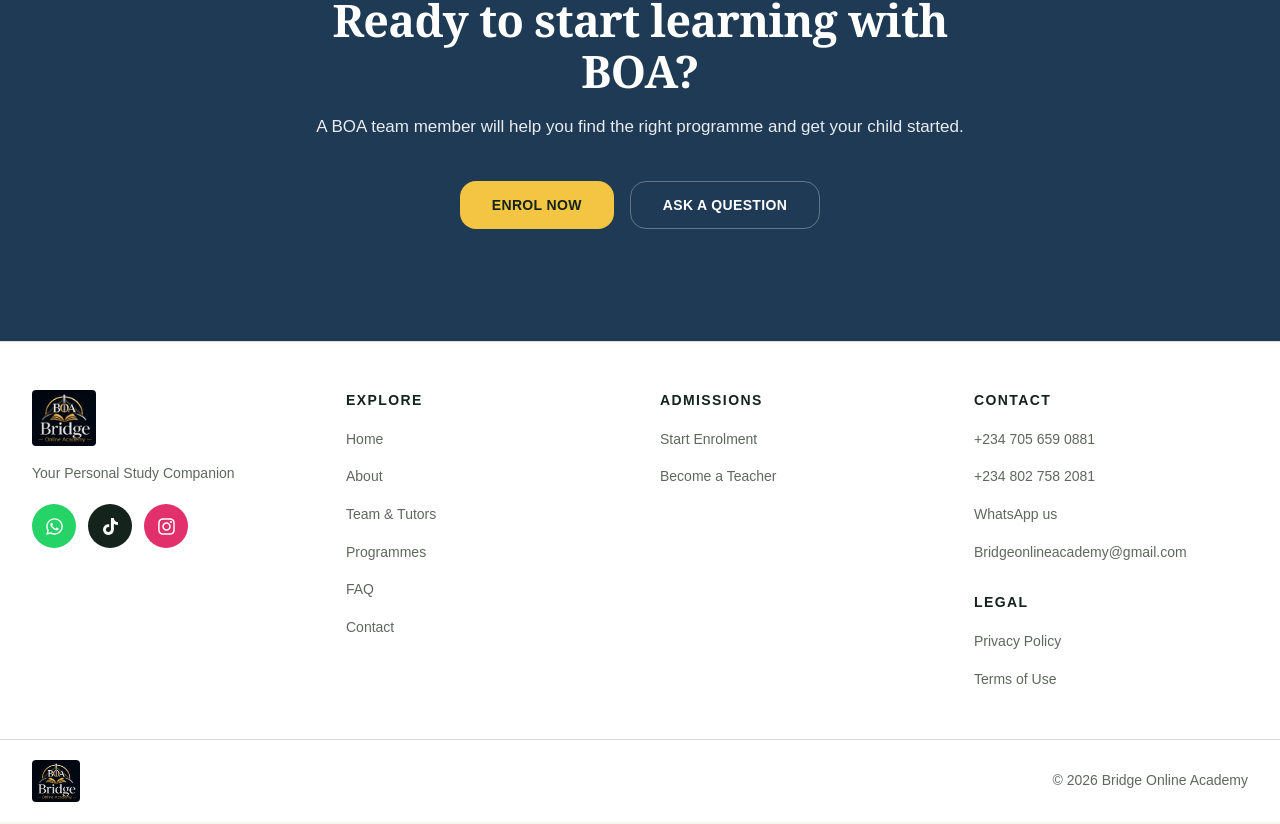
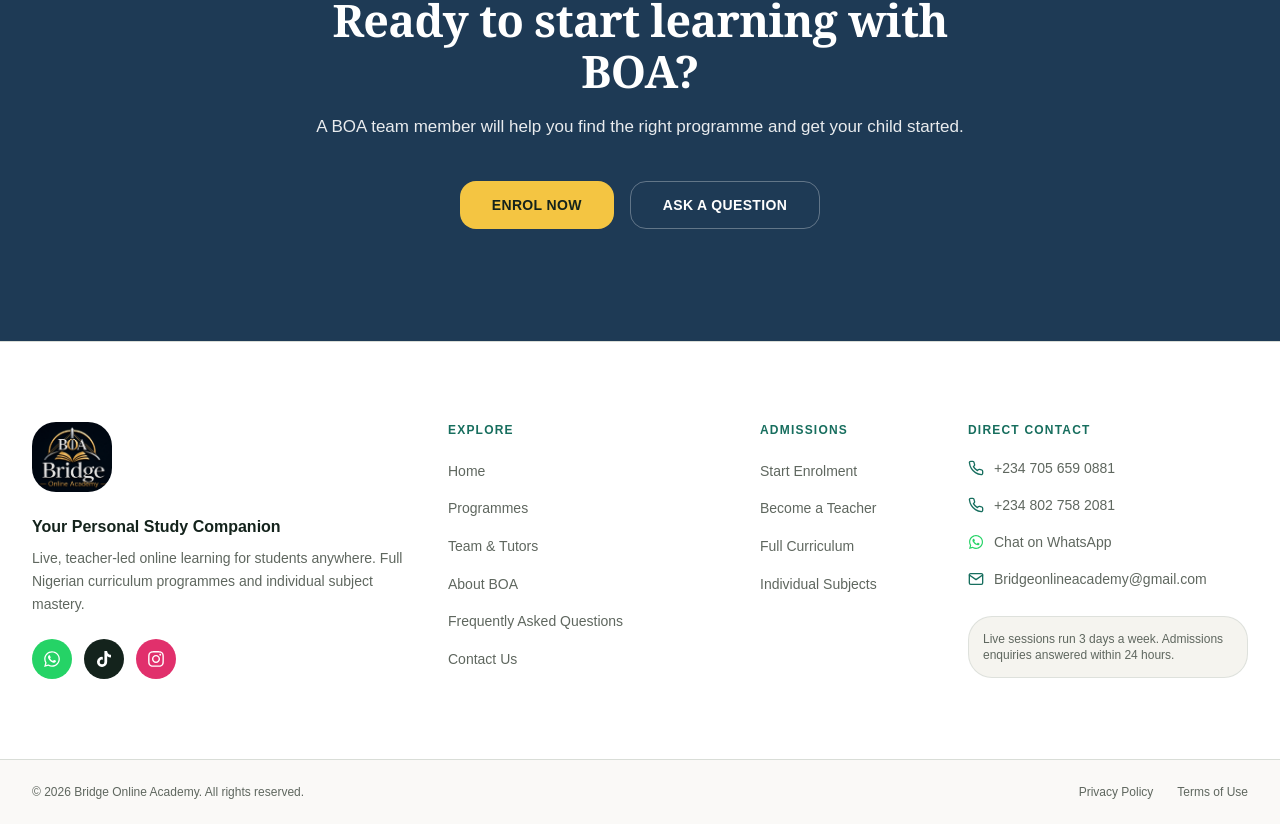
Before and after one commit to NjokuChris/bridgeonlineacademy, a Next.js app: page / in a window 1280 px wide. Shown: the part 6252-7076 px from the top of the page. Built offline with nearby package versions, Linux system fonts and the light colour scheme.

Commit message:
refactor: enhance layout and accessibility in Footer component; update ClassFormat styles for better visual consistency

```diff
--- a/src/components/home/ClassFormat.tsx
+++ b/src/components/home/ClassFormat.tsx
@@ -56,7 +56,7 @@
         <div className="mt-14 grid grid-cols-2 gap-px overflow-hidden rounded-xl border border-white/10 bg-white/10 lg:grid-cols-4">
           {stats.map((s, i) => (
             <AnimateIn key={s.label} delay={i * 0.07}>
-              <div className="flex flex-col items-center bg-navy px-6 py-8 text-center">
+              <div className="flex flex-col items-center h-full bg-navy px-6 py-8 text-center">
                 <p className="font-display text-5xl font-semibold text-yellow lg:text-6xl">
                   {s.value}
                 </p>
--- a/src/components/layout/Footer.tsx
+++ b/src/components/layout/Footer.tsx
@@ -1,21 +1,24 @@
 import Link from "next/link";
 import Image from "next/image";
 import { FaWhatsapp, FaTiktok, FaInstagram } from "react-icons/fa6";
+import { FiPhone, FiMail } from "react-icons/fi";
 import { siteConfig } from "@/config/site";
 import { whatsappLink, telLink, mailtoLink } from "@/lib/contact";
 
 const exploreLinks: [string, string][] = [
   ["Home", "/"],
-  ["About", "/about"],
+  ["Programmes", "/programmes"],
   ["Team & Tutors", "/team"],
-  ["Programmes", "/programmes"],
-  ["FAQ", "/faq"],
-  ["Contact", "/contact"],
+  ["About BOA", "/about"],
+  ["Frequently Asked Questions", "/faq"],
+  ["Contact Us", "/contact"],
 ];
 
 const admissionsLinks: [string, string][] = [
   ["Start Enrolment", "/enrol"],
   ["Become a Teacher", "/teach"],
+  ["Full Curriculum", "/programmes"],
+  ["Individual Subjects", "/programmes"],
 ];
 
 const legalLinks: [string, string][] = [
@@ -28,61 +31,71 @@
   const phone2 = siteConfig.contact.phones[1];
 
   return (
-    <footer className="border-t border-border bg-white">
-      <div className="shell grid gap-10 py-12 sm:grid-cols-2 lg:grid-cols-4">
+    <footer className="border-t border-border bg-white text-ink">
+      <div className="shell grid gap-12 py-16 sm:grid-cols-2 lg:grid-cols-12 lg:gap-8 lg:py-20">
         {/* Brand column */}
-        <div>
-          <Link href="/" aria-label="Bridge Online Academy home">
+        <div className="lg:col-span-4">
+          <Link href="/" aria-label="Bridge Online Academy home" className="inline-block">
             <Image
               src="/boa-logo.png"
               alt="Bridge Online Academy"
-              width={120}
+              width={160}
               height={70}
-              className="h-auto w-16 rounded"
+              className="h-auto w-20 rounded-xl"
             />
           </Link>
-          <p className="mt-4 text-sm leading-relaxed text-muted">
+          <p className="mt-4 text-base font-semibold text-ink">
             {siteConfig.slogan}
           </p>
-          {/* Social links: 44px tap targets */}
-          <div className="mt-5 flex items-center gap-3">
+          <p className="mt-2 text-sm leading-relaxed text-muted max-w-sm">
+            Live, teacher-led online learning for students anywhere. Full Nigerian
+            curriculum programmes and individual subject mastery.
+          </p>
+
+          {/* Social links */}
+          <div className="mt-6 flex items-center gap-3">
             <a
               href={siteConfig.contact.whatsapp.base}
               target="_blank"
               rel="noopener noreferrer"
               aria-label="Chat with us on WhatsApp"
-              className="flex h-11 w-11 items-center justify-center rounded-full bg-[#25D366] text-white transition-opacity hover:opacity-80 focus-visible:outline-none focus-visible:ring-2 focus-visible:ring-[#25D366] focus-visible:ring-offset-2"
+              className="flex h-10 w-10 items-center justify-center rounded-full bg-[#25D366] text-white transition-opacity hover:opacity-85 focus-visible:outline-none focus-visible:ring-2 focus-visible:ring-[#25D366] focus-visible:ring-offset-2"
             >
-              <FaWhatsapp size={19} aria-hidden="true" />
+              <FaWhatsapp size={18} aria-hidden="true" />
             </a>
             <a
               href={siteConfig.social.tiktok}
               target="_blank"
               rel="noopener noreferrer"
               aria-label="Bridge Online Academy on TikTok"
-              className="flex h-11 w-11 items-center justify-center rounded-full bg-ink text-white transition-opacity hover:opacity-80 focus-visible:outline-none focus-visible:ring-2 focus-visible:ring-ink focus-visible:ring-offset-2"
+              className="flex h-10 w-10 items-center justify-center rounded-full bg-ink text-white transition-opacity hover:opacity-85 focus-visible:outline-none focus-visible:ring-2 focus-visible:ring-ink focus-visible:ring-offset-2"
             >
-              <FaTiktok size={17} aria-hidden="true" />
+              <FaTiktok size={16} aria-hidden="true" />
             </a>
             <a
               href={siteConfig.social.instagram}
               target="_blank"
               rel="noopener noreferrer"
               aria-label="Bridge Online Academy on Instagram"
-              className="flex h-11 w-11 items-center justify-center rounded-full bg-[#E1306C] text-white transition-opacity hover:opacity-80 focus-visible:outline-none focus-visible:ring-2 focus-visible:ring-[#E1306C] focus-visible:ring-offset-2"
+              className="flex h-10 w-10 items-center justify-center rounded-full bg-[#E1306C] text-white transition-opacity hover:opacity-85 focus-visible:outline-none focus-visible:ring-2 focus-visible:ring-[#E1306C] focus-visible:ring-offset-2"
             >
-              <FaInstagram size={19} aria-hidden="true" />
+              <FaInstagram size={18} aria-hidden="true" />
             </a>
           </div>
         </div>
 
         {/* Explore column */}
-        <nav aria-label="Explore">
-          <h2 className="text-sm font-bold uppercase tracking-widest text-ink">Explore</h2>
-          <ul className="mt-4 space-y-3">
+        <nav aria-label="Explore" className="lg:col-span-3">
+          <h2 className="text-xs font-bold uppercase tracking-widest text-link">
+            Explore
+          </h2>
+          <ul className="mt-5 space-y-3">
             {exploreLinks.map(([label, href]) => (
               <li key={label}>
-                <Link href={href} className="focus-ring body-sm text-muted transition-colors hover:text-link">
+                <Link
+                  href={href}
+                  className="focus-ring text-sm text-muted transition-colors hover:text-link"
+                >
                   {label}
                 </Link>
               </li>
@@ -91,12 +104,17 @@
         </nav>
 
         {/* Admissions column */}
-        <nav aria-label="Admissions">
-          <h2 className="text-sm font-bold uppercase tracking-widest text-ink">Admissions</h2>
-          <ul className="mt-4 space-y-3">
+        <nav aria-label="Admissions" className="lg:col-span-2">
+          <h2 className="text-xs font-bold uppercase tracking-widest text-link">
+            Admissions
+          </h2>
+          <ul className="mt-5 space-y-3">
             {admissionsLinks.map(([label, href]) => (
               <li key={label}>
-                <Link href={href} className="focus-ring body-sm text-muted transition-colors hover:text-link">
+                <Link
+                  href={href}
+                  className="focus-ring text-sm text-muted transition-colors hover:text-link"
+                >
                   {label}
                 </Link>
               </li>
@@ -105,52 +123,76 @@
         </nav>
 
         {/* Contact column */}
-        <nav aria-label="Contact">
-          <h2 className="text-sm font-bold uppercase tracking-widest text-ink">Contact</h2>
-          <ul className="mt-4 space-y-3">
+        <div className="lg:col-span-3">
+          <h2 className="text-xs font-bold uppercase tracking-widest text-link">
+            Direct Contact
+          </h2>
+          <ul className="mt-5 space-y-3.5 text-sm text-muted">
             <li>
-              <a href={telLink(phone1.e164)} className="focus-ring body-sm text-muted transition-colors hover:text-link">
-                {phone1.display}
+              <a
+                href={telLink(phone1.e164)}
+                className="focus-ring inline-flex items-center gap-2.5 transition-colors hover:text-link"
+              >
+                <FiPhone className="text-link shrink-0" size={16} aria-hidden="true" />
+                <span>{phone1.display}</span>
               </a>
             </li>
             <li>
-              <a href={telLink(phone2.e164)} className="focus-ring body-sm text-muted transition-colors hover:text-link">
-                {phone2.display}
+              <a
+                href={telLink(phone2.e164)}
+                className="focus-ring inline-flex items-center gap-2.5 transition-colors hover:text-link"
+              >
+                <FiPhone className="text-link shrink-0" size={16} aria-hidden="true" />
+                <span>{phone2.display}</span>
               </a>
             </li>
             <li>
-              <a href={whatsappLink()} target="_blank" rel="noopener noreferrer" className="focus-ring body-sm text-muted transition-colors hover:text-link">
-                WhatsApp us
+              <a
+                href={whatsappLink()}
+                target="_blank"
+                rel="noopener noreferrer"
+                className="focus-ring inline-flex items-center gap-2.5 transition-colors hover:text-link"
+              >
+                <FaWhatsapp className="text-[#25D366] shrink-0" size={16} aria-hidden="true" />
+                <span>Chat on WhatsApp</span>
               </a>
             </li>
             <li>
-              <a href={mailtoLink()} className="focus-ring body-sm text-muted transition-colors hover:text-link">
-                {siteConfig.contact.email}
+              <a
+                href={mailtoLink()}
+                className="focus-ring inline-flex items-center gap-2.5 transition-colors hover:text-link"
+              >
+                <FiMail className="text-link shrink-0" size={16} aria-hidden="true" />
+                <span className="break-all">{siteConfig.contact.email}</span>
               </a>
             </li>
           </ul>
-
-          <h2 className="mt-7 text-sm font-bold uppercase tracking-widest text-ink">Legal</h2>
-          <ul className="mt-4 space-y-3">
-            {legalLinks.map(([label, href]) => (
-              <li key={label}>
-                <Link href={href} className="focus-ring body-sm text-muted transition-colors hover:text-link">
-                  {label}
-                </Link>
-              </li>
-            ))}
-          </ul>
-        </nav>
+          <div className="mt-6 rounded-xl bg-bg p-3.5 border border-border/80">
+            <p className="text-xs font-medium text-muted">
+              Live sessions run 3 days a week. Admissions enquiries answered within 24 hours.
+            </p>
+          </div>
+        </div>
       </div>
 
-      <div className="border-t border-border">
-        <div className="shell flex items-center justify-between py-5">
-          <Link href="/" aria-label="Bridge Online Academy home" className="focus-ring">
-            <Image src="/boa-logo.png" alt="Bridge Online Academy" width={70} height={40} className="h-auto w-12 rounded" />
-          </Link>
-          <p className="body-sm text-muted">
-            &copy; {new Date().getFullYear()} Bridge Online Academy
+      {/* Bottom bar with single copyright and legal links — second logo removed */}
+      <div className="border-t border-border bg-bg/50">
+        <div className="shell flex flex-col items-center justify-between gap-4 py-6 sm:flex-row">
+          <p className="text-xs text-muted">
+            &copy; {new Date().getFullYear()} Bridge Online Academy. All rights reserved.
           </p>
+
+          <div className="flex items-center gap-6">
+            {legalLinks.map(([label, href]) => (
+              <Link
+                key={label}
+                href={href}
+                className="focus-ring text-xs text-muted transition-colors hover:text-link"
+              >
+                {label}
+              </Link>
+            ))}
+          </div>
         </div>
       </div>
     </footer>
```
